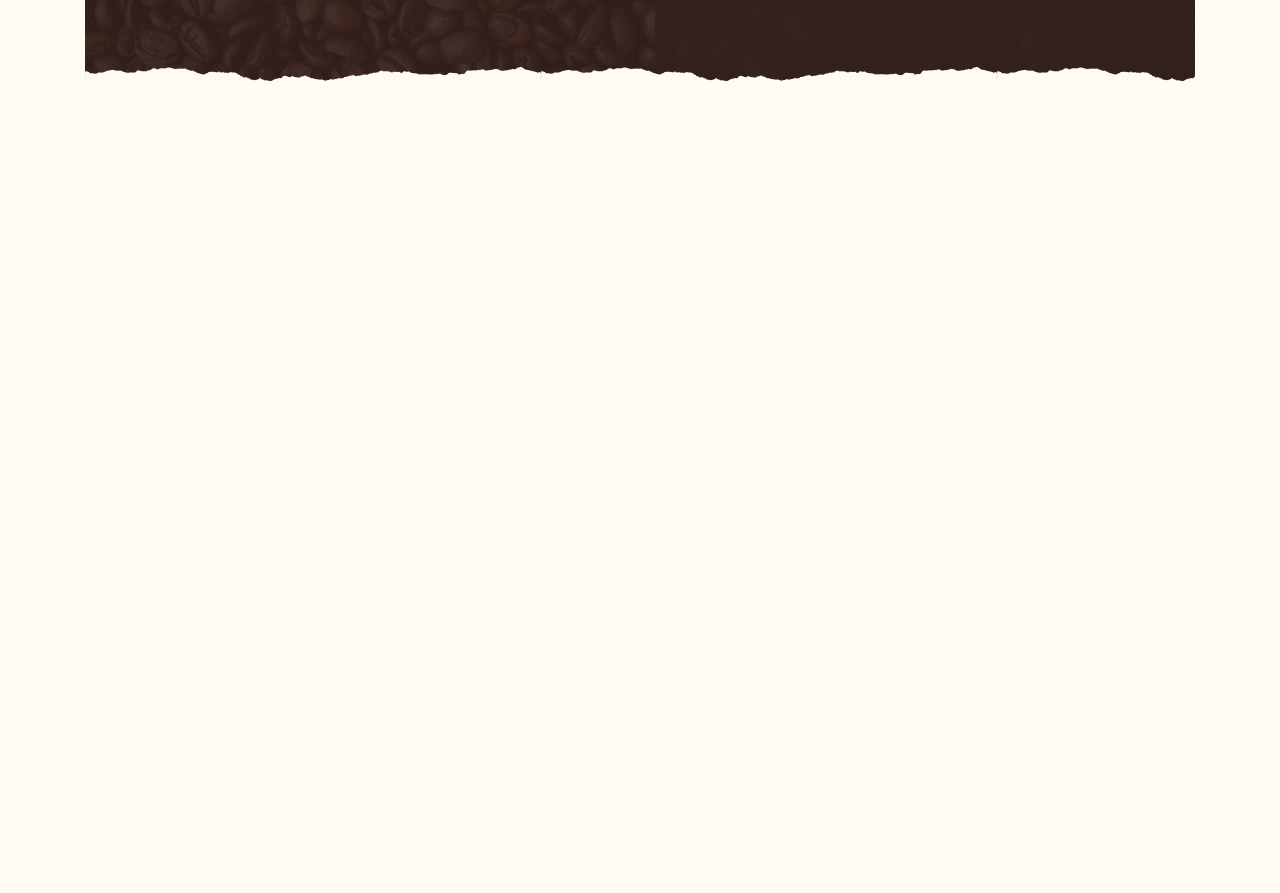
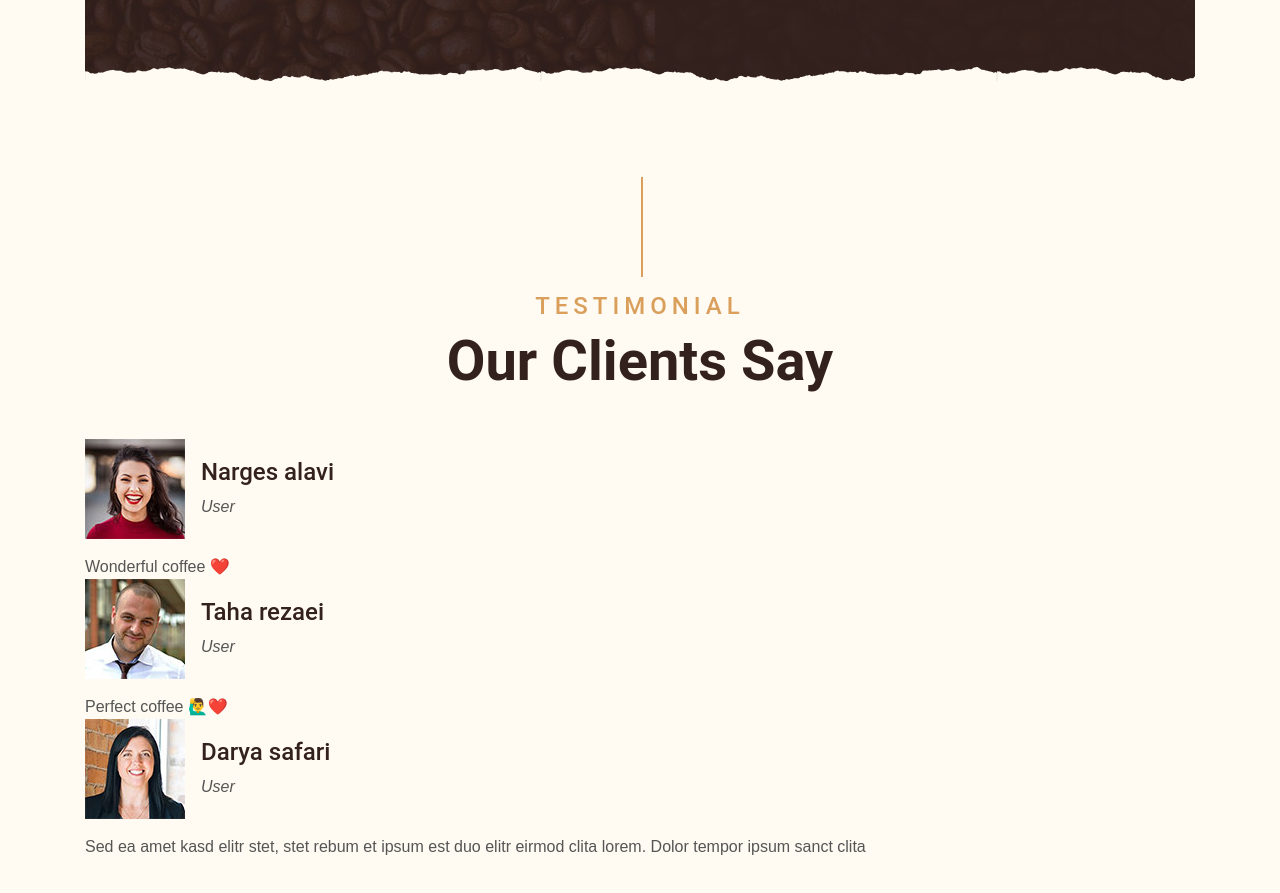
Before and after one commit to mohammadfaramarzi1/minimal-coffee-next, a Next.js app: page / in a window 1280 px wide. Shown: the part 4600-5493 px from the top of the page. Before the commit the page ends 4729 px from the top, so only its background shows below. Built offline with nearby package versions, Linux system fonts and the light colour scheme; data requests are answered from the project's data file.

Commit message:
feat: Testimonial Template

```diff
--- /dev/null
+++ b/components/modules/TestimonialItem/TestimonialItem.js
@@ -0,0 +1,18 @@
+import React from "react";
+
+function TestimonialItem({ profile, username, body }) {
+  return (
+    <div className="testimonial-item">
+      <div className="d-flex align-items-center mb-3">
+        <img className="img-fluid" src={profile} alt="" />
+        <div className="ml-3">
+          <h4>{username}</h4>
+          <i>User</i>
+        </div>
+      </div>
+      <p className="m-0">{body}</p>
+    </div>
+  );
+}
+
+export default TestimonialItem;
--- a/components/templates/Index/Menu.js
+++ b/components/templates/Index/Menu.js
@@ -2,7 +2,6 @@ import Card from "@/components/modules/Card/Card";
 import React from "react";
 
 function Menu({ menu }) {
-  console.log(menu);
   return (
     <div className="container-fluid pt-5">
       <div className="container">
--- a/components/templates/Index/Testimonial.js
+++ b/components/templates/Index/Testimonial.js
@@ -1,9 +1,27 @@
-import React from 'react'
+import TestimonialItem from "@/components/modules/TestimonialItem/TestimonialItem";
+import React from "react";
 
-function Testimonial() {
+function Testimonial({ comments }) {
   return (
-    <div>Testimonial</div>
-  )
+    <div className="container-fluid py-5">
+      <div className="container">
+        <div className="section-title">
+          <h4
+            className="text-primary text-uppercase"
+            style={{ letterSpacing: "5px" }}
+          >
+            Testimonial
+          </h4>
+          <h1 className="display-4">Our Clients Say</h1>
+        </div>
+        <div className="owl-carousel testimonial-carousel">
+          {comments.slice(0, 3).map((comment) => (
+            <TestimonialItem key={comment.id} {...comment} />
+          ))}
+        </div>
+      </div>
+    </div>
+  );
 }
 
-export default Testimonial
+export default Testimonial;
--- a/data/db.json
+++ b/data/db.json
@@ -104,21 +104,21 @@
   "comments": [
     {
       "id": 1,
-      "username": "Q_Yolme",
+      "username": "Narges alavi",
       "productID": 1,
       "body": "Wonderful coffee ❤️",
       "profile": "/img/testimonial-1.jpg"
     },
     {
       "id": 2,
-      "username": "Amin Saeedi",
+      "username": "Taha rezaei",
       "productID": 2,
       "body": "Perfect coffee 🙋‍♂️❤️",
       "profile": "/img/testimonial-2.jpg"
     },
     {
       "id": 3,
-      "username": "Sasan Moqaddas",
+      "username": "Darya safari",
       "productID": 1,
       "body": "Sed ea amet kasd elitr stet, stet rebum et ipsum est duo elitr eirmod clita lorem. Dolor tempor ipsum sanct clita",
       "profile": "/img/testimonial-3.jpg"
@@ -132,7 +132,7 @@
     },
     {
       "id": 5,
-      "username": "Mmd Mohammadi",
+      "username": "Mohammad Mohammadi",
       "productID": 1,
       "body": "Sed ea amet kasd elitr stet, stet rebum et ipsum est duo elitr eirmod clita lorem. Dolor tempor ipsum sanct clita",
       "profile": "/img/testimonial-4.jpg"
--- a/pages/index.js
+++ b/pages/index.js
@@ -4,6 +4,7 @@ import Offer from "@/components/templates/Index/Offer";
 import Reservation from "@/components/templates/Index/Reservation";
 import Services from "@/components/templates/Index/Services";
 import Slider from "@/components/templates/Index/Slider";
+import Testimonial from "@/components/templates/Index/Testimonial";
 import React from "react";
 
 function Home({ data }) {
@@ -15,24 +16,28 @@ function Home({ data }) {
       <Offer />
       <Menu menu={data.menu} />
       <Reservation />
+      <Testimonial comments={data.comments} />
     </>
   );
 }
 
 export async function getStaticProps() {
-  const [servicesRes, menuRes] = await Promise.all([
+  const [servicesRes, menuRes, commentsRef] = await Promise.all([
     fetch("http://localhost:4000/services"),
     fetch("http://localhost:4000/menu"),
+    fetch("http://localhost:4000/comments"),
   ]);
 
   const services = await servicesRes.json();
   const menu = await menuRes.json();
+  const comments = await commentsRef.json();
 
   return {
     props: {
       data: {
         services,
         menu,
+        comments,
       },
     },
     revalidate: 60 * 60 * 12,
```
Also changed, not shown: components/templates/Index/Services.js (+0 -34 lines).
